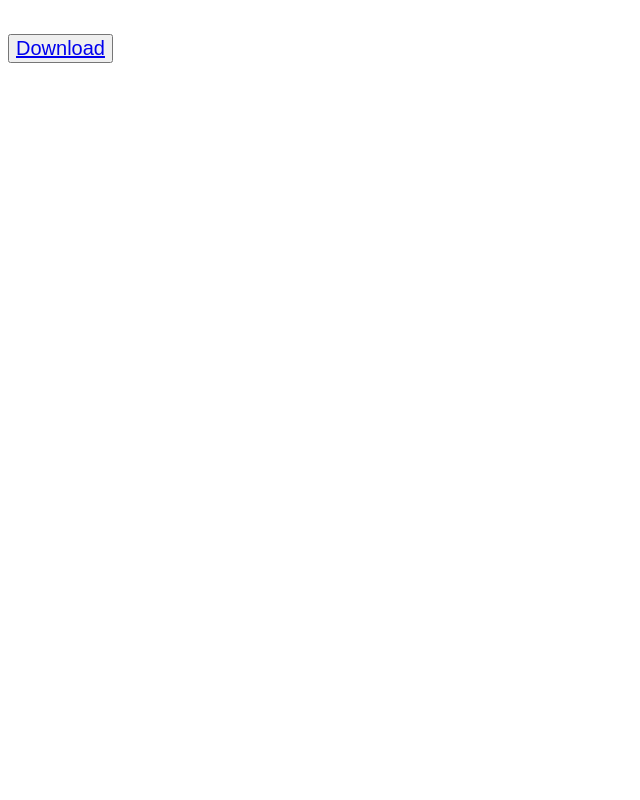
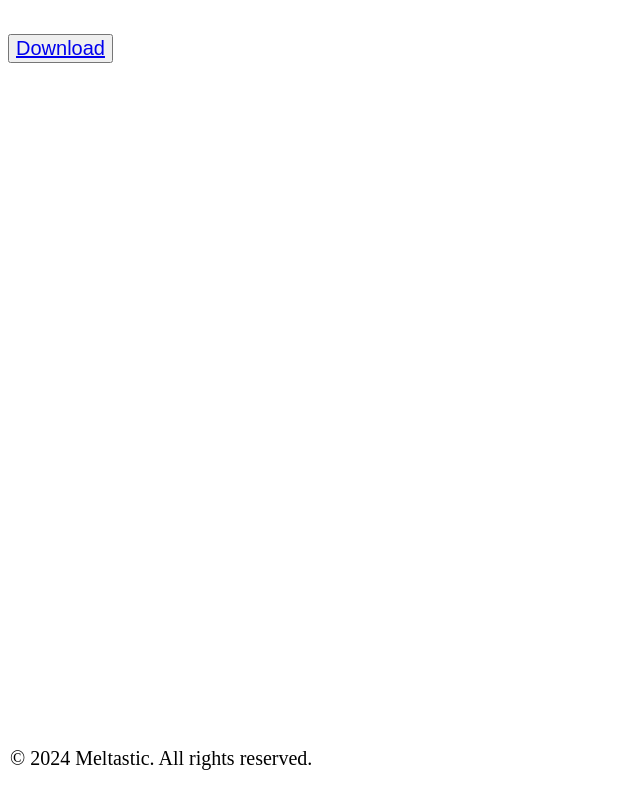
Before and after one commit to IvanMelonKing/Website, a plain HTML site: page Softwere.html in a window 1280 px wide. Shown: the whole page, without its empty margins (0-640 px from the left). Drawn offline with Linux system fonts and the light colour scheme.

Commit message:
added copywrite logo

```diff
--- a/Softwere.html
+++ b/Softwere.html
@@ -11,5 +11,9 @@
     <h1></h1>
     <!-- Softwere download -->
     <button><a href="https://github.com/Meltastic/Meltastic/releases/tag/v0.1.0">Download</a></button>
+
+
+
+    <p style="position: fixed; bottom: 10px; left: 10px;">&copy; 2024 Meltastic. All rights reserved.</p>
 </body>
 </html>
```
Also changed, not shown: Wurstulator.html (+3 -0 lines), about.html (+4 -0 lines), index.html (+2 -0 lines), wiki.html (+4 -0 lines).
